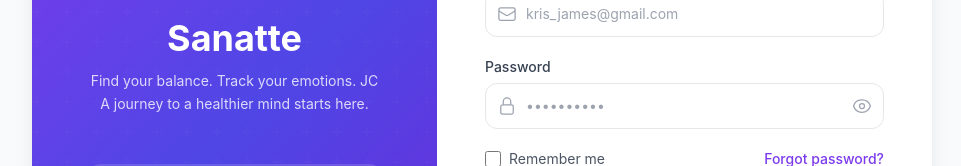
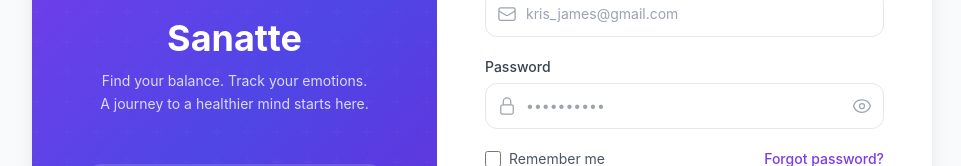
Before and after one commit to sanatte/sanatte_web_app, an Angular app: page /login in a window 1280 px wide. Shown: the part 275-441 px from the top of the page, without its empty margins (158-1119 px from the left). Built offline with nearby package versions, Linux system fonts and the light colour scheme; no server answers.

Commit message:
update deploy

```diff
--- a/src/app/features/auth/login/login.component.html
+++ b/src/app/features/auth/login/login.component.html
@@ -21,7 +21,7 @@
 
         <h1 class="text-4xl font-bold mb-3">Sanatte</h1>
         <p class="text-white/80 text-sm leading-relaxed">
-          Find your balance. Track your emotions. JC<br/>
+          Find your balance. Track your emotions.<br/>
           A journey to a healthier mind starts here.
         </p>
       </div>
```
